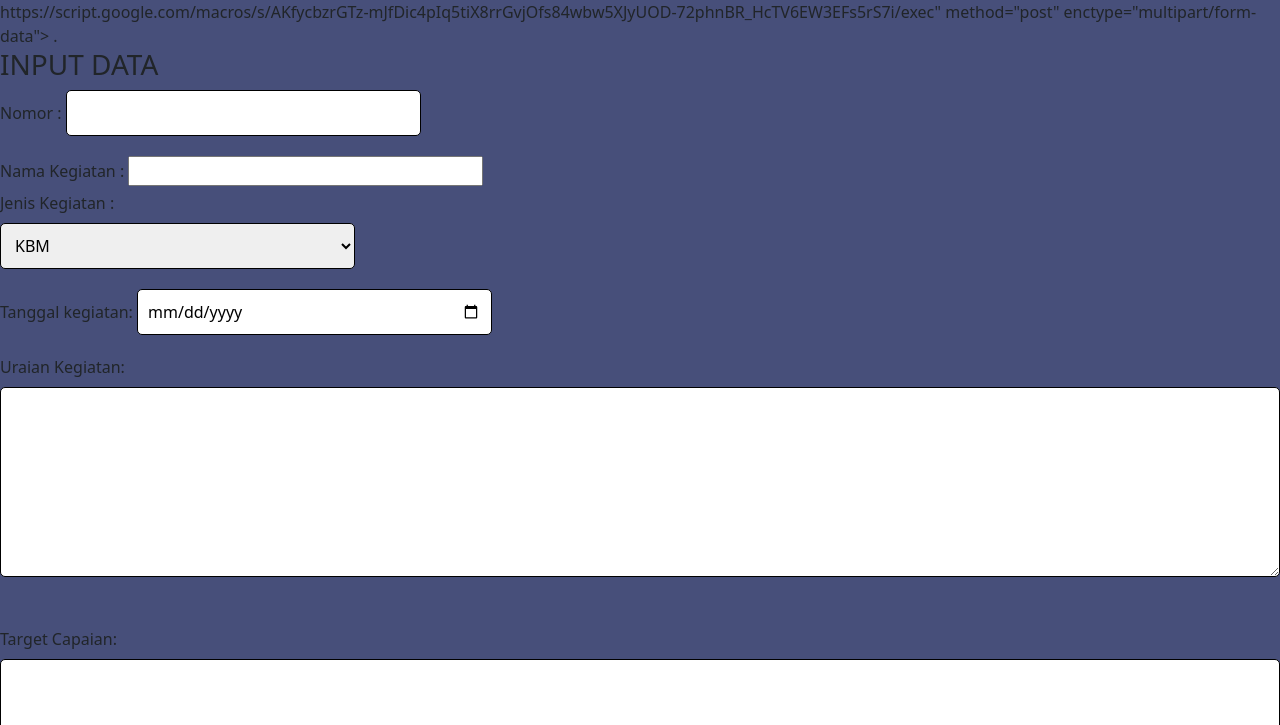
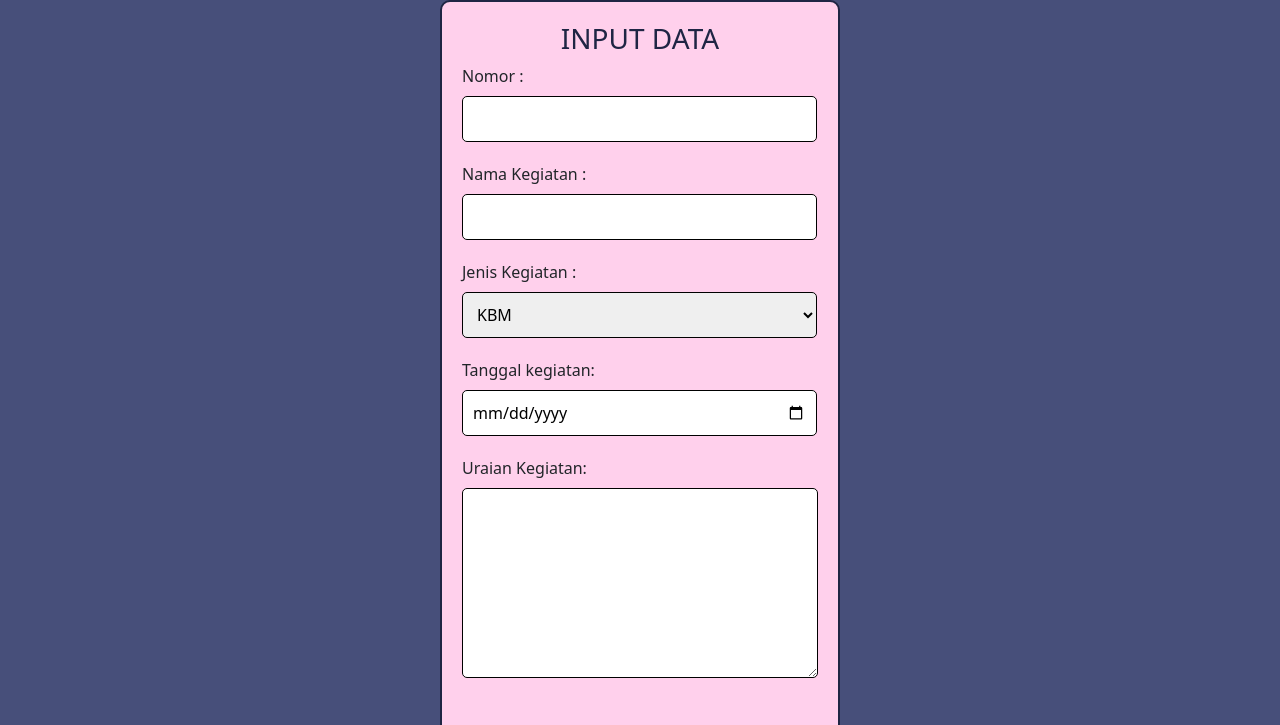
Before and after one commit to rasyamadinaputri/projekrb, a plain HTML site: page index.html in a window 1280 px wide. Shown: the top 725 px of the page. Drawn offline with nearby package versions, Linux system fonts and the light colour scheme.

Commit message:
Update index.html

```diff
--- a/index.html
+++ b/index.html
@@ -52,8 +52,9 @@
   </style>
 </head>
 
-<body>https://script.google.com/macros/s/AKfycbzrGTz-mJfDic4pIq5tiX8rrGvjOfs84wbw5XJyUOD-72phnBR_HcTV6EW3EFs5rS7i/exec" method="post" enctype="multipart/form-data">
-.
+<body>
+  <form action="https://script.google.com/macros/s/AKfycbzrGTz-mJfDic4pIq5tiX8rrGvjOfs84wbw5XJyUOD-72phnBR_HcTV6EW3EFs5rS7i/exec" method="post" enctype="multipart/form-data">
+
       <h3>INPUT DATA</h3>
     <!-- akses link script app -->
     <!-- end akses  -->
```
